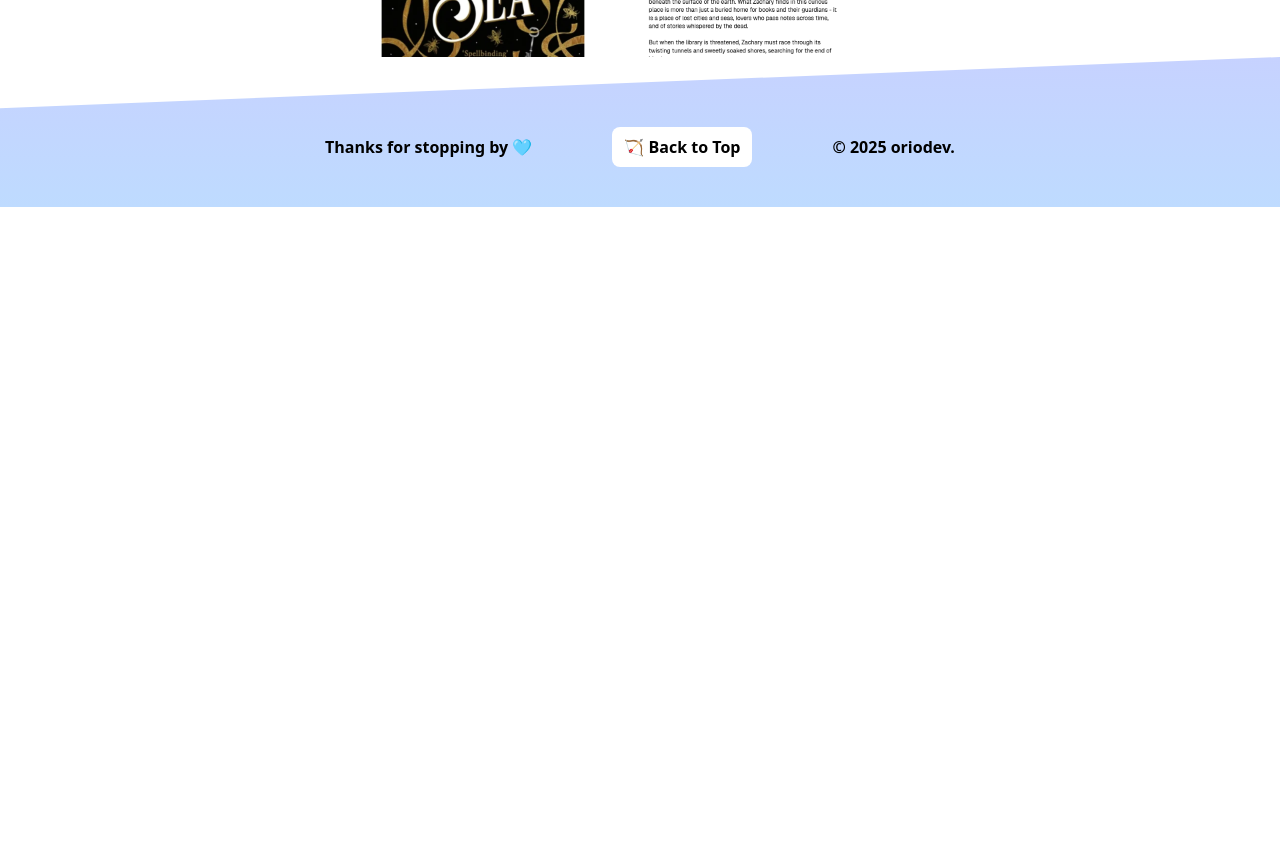
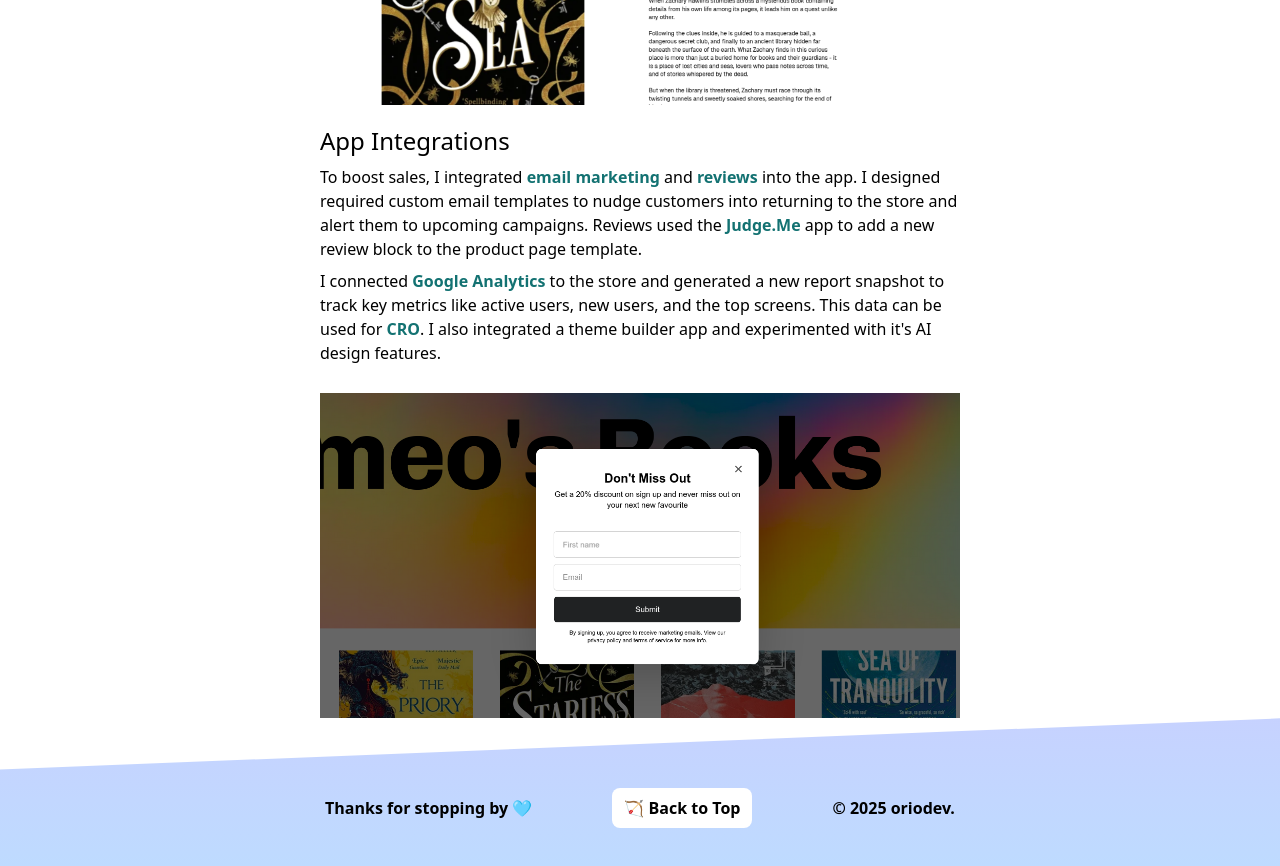
Before and after one commit to oriodev/portfolioandgarden, a Next.js app: page /projects/romeos-books in a window 1280 px wide. Shown: the part 1500-2366 px from the top of the page. Before the commit the page ends 1707 px from the top, so only its background shows below. Built offline with nearby package versions, Linux system fonts and the light colour scheme.

Commit message:
update(shopify): added new content to shopify project page

```diff
--- a/app/projects/romeos-books/page.tsx
+++ b/app/projects/romeos-books/page.tsx
@@ -10,7 +10,9 @@ export const metadata = {
 
 export default function Page() {
 
-  const thingsILearnt = ['Shopify', 'Theme Customisation']
+  const thingsILearnt = ['Shopify', 'Theme Customisation', "Google Analytics", "Email Marketing",
+    "Conversion Rate Optimisation", "AI Tools"
+  ]
 
   return (
        <main>
@@ -50,6 +52,7 @@ export default function Page() {
               </div>
             </section>
 
+            {/* INITIAL SET UP */}
             <section className="w-full flex flex-col gap-7 about-text">
               <div className="flex flex-col gap-2">
                 <h3 className="text-2xl">Initial Set Up</h3>
@@ -82,6 +85,32 @@ export default function Page() {
                 width={900}
               />
             </section>
+
+            {/* APP INTEGRATIONS */}
+            <section className="w-full flex flex-col gap-7 about-text">
+              <div className="flex flex-col gap-2">
+                <h3 className="text-2xl">App Integrations</h3>
+                <p>
+                  To boost sales, I integrated <strong>email marketing</strong> and <strong>reviews</strong> into
+                   the app. I designed required custom email templates to nudge customers into returning
+                  to the store and alert them to upcoming campaigns. Reviews used the <strong>Judge.Me</strong> app
+                  to add a new review block to the product page template.
+                </p>
+
+                <p>
+                  I connected <strong>Google Analytics</strong> to the store and generated a new
+                  report snapshot to track key metrics like active users, new users, and the top
+                  screens. This data can be used for <strong>CRO</strong>. I also integrated a
+                  theme builder app and experimented with it's AI design features.
+                </p>
+              </div>
+              <Image
+                src={'/projects/romeos-books/shopifyemails.png'}
+                alt="Website Screenshot"
+                height={900}
+                width={900}
+              />
+            </section>
           </div>
           </div>
         </main>
--- a/data/projects.tsx
+++ b/data/projects.tsx
@@ -94,9 +94,9 @@ export const projects: Project[] = [
     title: "📚 Romeo's Books",
     description: (
       <>
-        A <strong>Shopify</strong> site designed to
-        learn the ins and outs of eCommerce with Shopify. This project was built with a
-        Shopify development site.
+        A <strong>Shopify</strong> store built as a
+        Shopify development site. Integrated with <strong>Google Analytics</strong>,
+        with a focus on <strong>Conversion Rate Optimisation</strong>.
       </>
     ),
     image: "/projects/romeos-books/projectcover.png",
```
Also changed, not shown: public/projects/romeos-books/shopifyemails.png (added).
